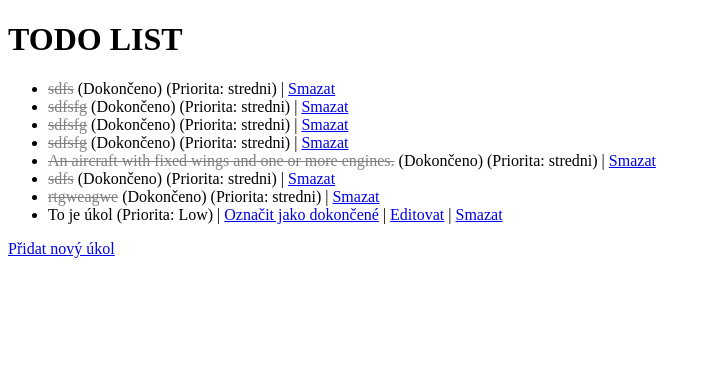
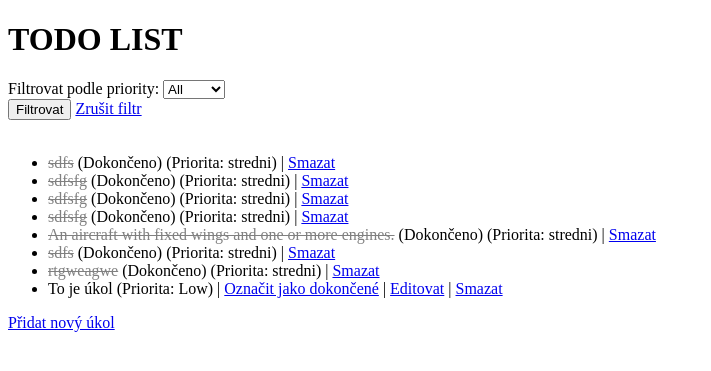
Before and after one commit to hrosicka/ToDoList, a Django app: page /tasks/ in a window 1280 px wide. Shown: the top 371 px of the page, without its empty margins (0-711 px from the left). Run offline with Django 5.2, Linux system fonts and the light colour scheme; data comes from the database, SQL or seed files in the repository.

Commit message:
Filter and ordering added

```diff
--- a/todolist/forms.py
+++ b/todolist/forms.py
@@ -5,3 +5,10 @@ class AddTaskForm(forms.ModelForm):
     class Meta:
         model = Task
         fields = ['description', 'priority']
+
+class FilterPriorityForm(forms.Form):
+    priority = forms.ChoiceField(
+        choices=[('', 'All')] + Task.priority_choices,
+        required=False,
+        label='Filtrovat podle priority'
+    )
--- a/todolist/templates/todolist/task_list.html
+++ b/todolist/templates/todolist/task_list.html
@@ -7,6 +7,13 @@
 </head>
 <body>
     <h1>TODO LIST</h1>
+
+    <form method="get">
+        {{ filter_form }}
+        <button type="submit">Filtrovat</button>
+        <a href="{% url 'task_list' %}">Zrušit filtr</a>
+    </form>
+    <br>
 
     <ul>
         {% for task in tasks %}
--- a/todolist/views.py
+++ b/todolist/views.py
@@ -1,6 +1,7 @@
 from django.shortcuts import render, redirect, get_object_or_404
-from .forms import AddTaskForm
+from .forms import AddTaskForm, FilterPriorityForm
 from .models import Task
+from django.db.models import Case, When, Value, IntegerField
 
 def add_task(request):
     if request.method == 'POST':
@@ -14,8 +15,46 @@ def add_task(request):
     return render(request, 'todolist/add_task.html', {'form': form})
 
 def task_list(request):
-    tasks = Task.objects.all()
-    return render(request, 'todolist/task_list.html', {'tasks': tasks})
+    filter_form = FilterPriorityForm(request.GET)
+    tasks = Task.objects.order_by('-priority')
+
+    if filter_form.is_valid():
+        priority = filter_form.cleaned_data.get('priority')
+        tasks = tasks.filter(priority=priority).annotate(
+                priority_order=Case(
+                    When(priority='height', then=Value(1)),
+                    When(priority='middle', then=Value(2)),
+                    When(priority='low', then=Value(3)),
+                    default=Value(3),
+                    output_field=IntegerField(),
+                )
+            ).order_by('priority_order')
+
+        if filter_form.is_valid():
+            priority = filter_form.cleaned_data.get('priority')
+            if priority:
+                tasks = tasks.filter(priority=priority).annotate(
+                    priority_order=Case(
+                        When(priority='height', then=Value(1)),
+                        When(priority='middle', then=Value(2)),
+                        When(priority='low', then=Value(3)),
+                        default=Value(3),
+                        output_field=IntegerField(),
+                        )
+                ).order_by('priority_order')
+            else:
+                # Pokud je vybrána "Všechny", stále seřadíme
+                tasks = Task.objects.annotate(
+                    priorita_order=Case(
+                        When(priority='height', then=Value(1)),
+                        When(priority='middle', then=Value(2)),
+                        When(priority='low', then=Value(3)),
+                        default=Value(3),
+                        output_field=IntegerField(),
+                        )
+                ).order_by('priorita_order')
+
+    return render(request, 'todolist/task_list.html', {'tasks': tasks, 'filter_form': filter_form})
 
 def tag_resolved(request, task_id):
     task = get_object_or_404(Task, pk=task_id)
```
